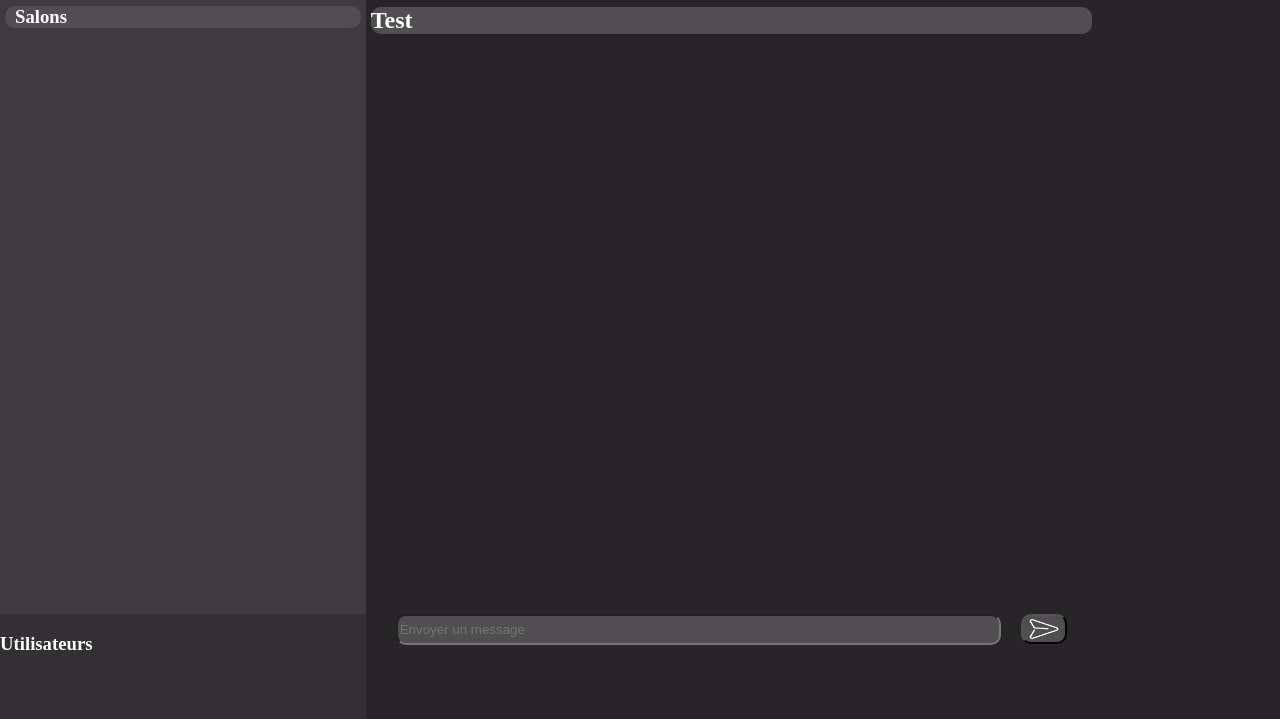
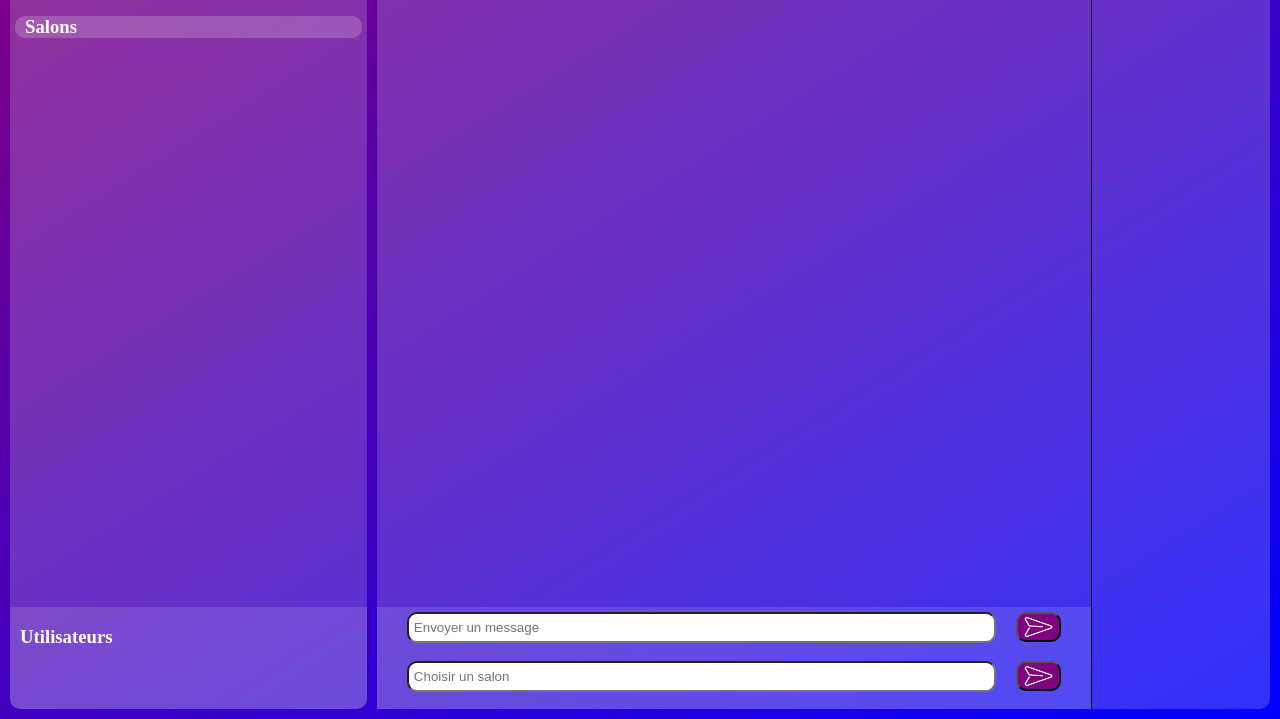
Before and after one commit to Zeldeir/Projet_WEB, a plain HTML site: page public/page1.html in a window 1280 px wide. Shown: the part 81-800 px from the top of the page. Drawn offline with Linux system fonts and the light colour scheme.

Commit message:
chat_sans_serv

```diff
--- a/public/page1.html
+++ b/public/page1.html
@@ -10,7 +10,7 @@
         <div id = "page">
             <div class = "left">
                 <div id="left_title">
-                    <h2>CHAT</h2>
+                    <h2>DYSSEKAURDE</h2>
                 </div>
 
                 <div id = "left_salons">
@@ -31,16 +31,21 @@
 
                 <div id = "mid_chat">
                     <div id="box_chat">
-                        <h2>Test</h2>
                     </div>
                 </div>
 
                 <div id = "mid_box_bottom">
-                    <input type="text" placeholder="Envoyer un message" id = "mid_input">
+                    <div id = "mid_send_container">
+                        <input type="text" placeholder="Envoyer un message" id = "mid_input">
+                        <button type = "button" onclick = "displayMessage(document.getElementById('mid_input').value)" id = "mid_send">
+                            <img src="../Images/send_white.png" alt="Send" title="Send" class="image" width=100% height=100%/>
+                    </div>
 
-                    <button type = "button" onclick = "sendMessage(document.getElementById('mid_input').value)" id = "mid_send">
-                        <img src="../Images/send_white.png" alt="Nokia 3310" title="Nokia 3310" class="image" width=100% height=100%/>
-                    </button>
+                    <div id = mid_room_container>
+                        <input type=""text placeholder="Choisir un salon" id="mid_input_room">
+                        <button type="button" onclick="sendMessage(document.getElementById('mid_input_room').value)" id="mid_send_room">
+                            <img src="../Images/send_white.png" alt="Send" title="Send" class="image" width=100% height=100%/>
+                    </div>
                 </div>
             </div>
 
@@ -50,10 +55,22 @@
 
         </div>
         <script>
+            const messageInput = document.getElementById('mid_input');
+            const roomInput = document.getElementById('mid_input_room');
+
+           function displayMessage(message)
+           {
+                const div = document.createElement('div');
+                div.textContent = message;
+                document.getElementById('box_chat').appendChild(div);
+
+           }
+
             function sendMessage(message)
             {
                 alert(message);
             }
+
         </script>
     </body>
 
--- a/public/style_page1.css
+++ b/public/style_page1.css
@@ -12,31 +12,41 @@ html, body{
     width: 100%;
     height: 100vh;
     align-items: stretch;
+    background-image: linear-gradient(to bottom right,purple, blue);
 }
 
 .left{
     flex:1;
     display: flex;
     flex-direction: column;
-    background-color: #3d3b3d;
+    /* background-color: #3d3b3d; */
+    border-radius: 10px;
+    margin-right: 5px;
+    margin-top: 10px;
+    margin-bottom: 10px;
+    margin-left: 10px;
 }
 
 .left #left_title{
     flex:0.5;
+    border-top-right-radius: 10px;
+    border-top-left-radius: 10px;
     color:white;
     text-align: center;
-    background-color:#3d3b3d;
+    /* background-color:#3d3b3d; */
+    background-color: rgba(245,245,245,0.2);
     border-bottom: black 1px solid;
 }
 
 .left #left_salons{
     color:white;
     text-align: left;
+    background-color: rgba(245,245,245,0.2);
     flex:6;
 }
 
 .left #Salons{
-    background-color: #514e51;
+    background-color: rgba(245,245,245,0.2);
     border-radius: 10px;
     text-align: left;
     padding-left: 10px;
@@ -45,23 +55,34 @@ html, body{
 
 .left #left_user{
     color:white;
-    background-color: #323032;
+    /* background-color: #323032; */
+    padding-left: 10px;
     flex:1;
+    border-bottom-right-radius: 10px;
+    border-bottom-left-radius: 10px;
+    background-color: rgba(245,245,245,0.3);
 }
 
 .mid{
     flex:2;
     display: flex;
+    margin-left: 5px;
+    margin-top: 10px;
+    margin-bottom: 10px;
+    border-top-left-radius: 10px;
+    border-bottom-left-radius: 10px;
     flex-direction: column;
-    background-color:#272527;
+    /* background-color:#272527; */
 }
 
 .mid #mid_title{
     flex:0.5;
     color:white;
     text-align: left;
+    border-top-left-radius: 10px;
     padding-left: 10px;
-    background-color:#272527;
+    /* background-color:#272527; */
+    background-color: rgba(245,245,245,0.2);
     border-bottom: black 1px solid;
 }
 
@@ -69,43 +90,80 @@ html, body{
     flex:6;
     color:white;
     text-align: left;
-    background-color: #272527;
+    /* background-color: #272527; */
+    background-color: rgba(245,245,245,0.2);
     align-items: center;
+    overflow-y: scroll;
 }
 
 .mid #box_chat{
     color:white;
-    background-color: #514e51;
+    background-color: rgba(245,245,245,0.2);
     border-radius: 10px;
+
+    padding-left: 10px;
     margin:5px;
-
 }
 
 .mid #mid_box_bottom{
     flex:1;
     color:white;
     display: flex;
-    flex-direction: row;
-    background-color: #272527;
+    flex-direction: column;
+    /* background-color: #272527; */
+    background-color: rgba(245,245,245,0.3);
     padding-left: 30px;
     padding-right: 30px;
 }
 
+.mid #mid_send_container{
+    flex:1;
+    display: flex;
+    flex-direction: row;
+    padding-top: 5px;
+}
+
+.mid #mid_room_container{
+    flex: 1;
+    display: flex;
+    flex-direction: row;
+    border-bottom-left-radius: 10px;
+}
+
 .mid #mid_input{
-    color:white;
+    color:gray;
     text-align: left;
-    background-color: #514e51;
+    background-color: white;
     border-radius: 10px;
-    /* padding-left: 20px;
-    padding-right: 460px; */
     max-height: 25px;
+    padding-left: 5px;
+    flex:20;
+}
+
+.mid #mid_input_room{
+    color:gray;
+    text-align: left;
+    background-color: white;
+    border-radius: 10px;
+    max-height: 25px;
+    padding-left: 5px;
     flex:20;
 }
 
 .mid #mid_send{
-    color:#514e51;
+    color:white;
     text-align: left;
-    background-color: #514e51;
+    background-color: purple;
+    border-radius: 10px;
+    margin-left: 20px;
+    max-height: 30px;
+    flex:1;
+}
+
+.mid #mid_send_room{
+    color:white;
+    text-align: left;
+    background-color: purple;
     border-radius: 10px;
     margin-left: 20px;
     max-height: 30px;
@@ -113,6 +171,12 @@ html, body{
 }
 
 .right{
+    margin-right: 10px;
+    margin-top: 10px;
+    margin-bottom: 10px;
+    border-top-right-radius: 10px;
+    border-bottom-right-radius: 10px;
     flex:0.5;
-    background-color: #272527;
+    background-color: rgba(245,245,245,0.2);
+    border-left: black 1px solid;
 }
```
